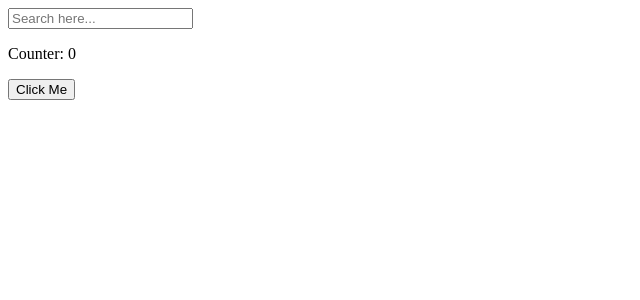
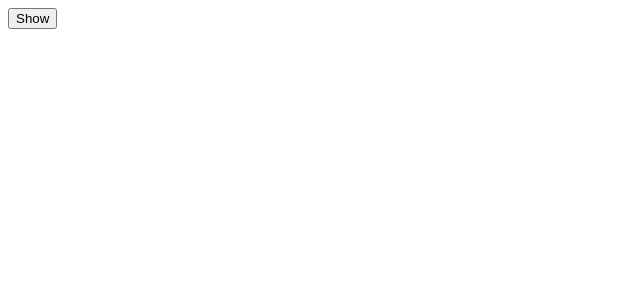
Before and after one commit to dayoungMM/react_movie_web, a React (Create React App) app in the folder react-for-beginners/: page / in a window 1280 px wide. Shown: the top 300 px of the page, without its empty margins (0-640 px from the left). Built offline with nearby package versions, Linux system fonts and the light colour scheme.

Commit message:
useEffect - cleanup

```diff
--- a/react-for-beginners/src/App.js
+++ b/react-for-beginners/src/App.js
@@ -2,41 +2,22 @@
 import styles from './App.module.css';
 import { useState, useEffect } from 'react';
 
+function Hello() {
+  useEffect(function () {
+    console.log("hi");
+    return () => console.log("bye");
+  }, []);
+  return <h1>Hello</h1>
+}
 function App() {
-  const [counter, setConter] = useState(0);
-  const [keyword, setKeyword] = useState("");
-  const onClick = () => setConter((prev) => prev + 1);
-  const onChange = (event) => setKeyword(event.target.value);
-  console.log('i run all the time');
-  const iRunOnlyOnce = () => {
-    console.log('I run only once');
-  };
-  useEffect(iRunOnlyOnce, []);
-  useEffect(() => {
-    if (keyword !== "" && keyword.length > 5) {
-      console.log('I run when keyword changes', keyword);
-    }
-
-  }, [keyword]);
-  useEffect(() => {
-    if (keyword !== "" && keyword.length > 5) {
-      console.log('I run when keyword changes', keyword);
-    }
-
-  }, [keyword]);
+  const [showing, setShowing] = useState(false);
+  const onClick = () => setShowing((prev) => !prev);
   return (
-    <div className="App">
-      <input
-       type="text"
-       placeholder='Search here...'
-       value={keyword}
-       onChange={onChange}
-       />
-      <p>Counter: {counter}</p>
-      <button onClick={onClick}>Click Me</button>
-      {/* <Button text="Click Me!" on /> */}
+    <div>
+      {showing ? <Hello /> : null}
+      <button onClick={onClick}>{showing ? "Hide" : "Show"}</button>
     </div>
-  );
+  )
 }
 
 export default App;
```
